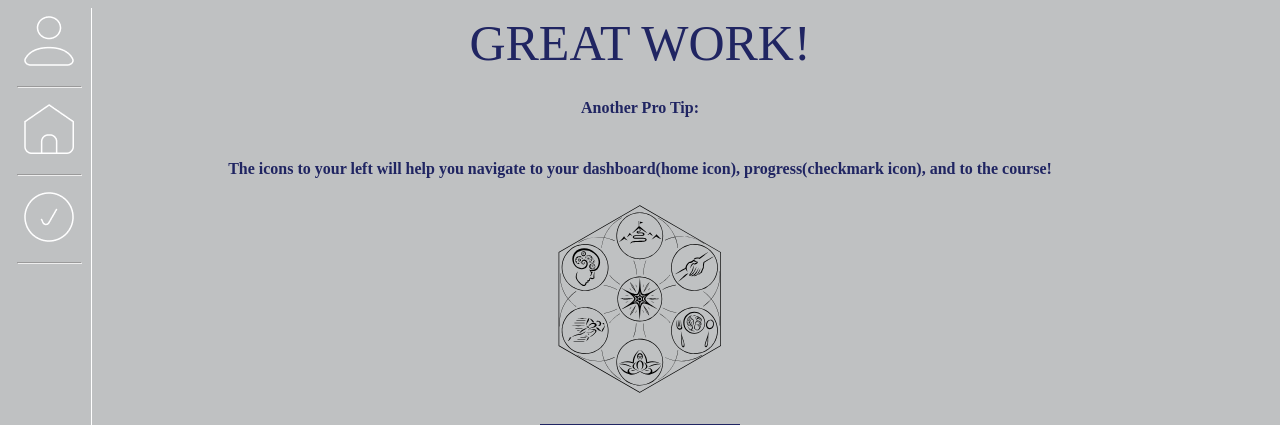
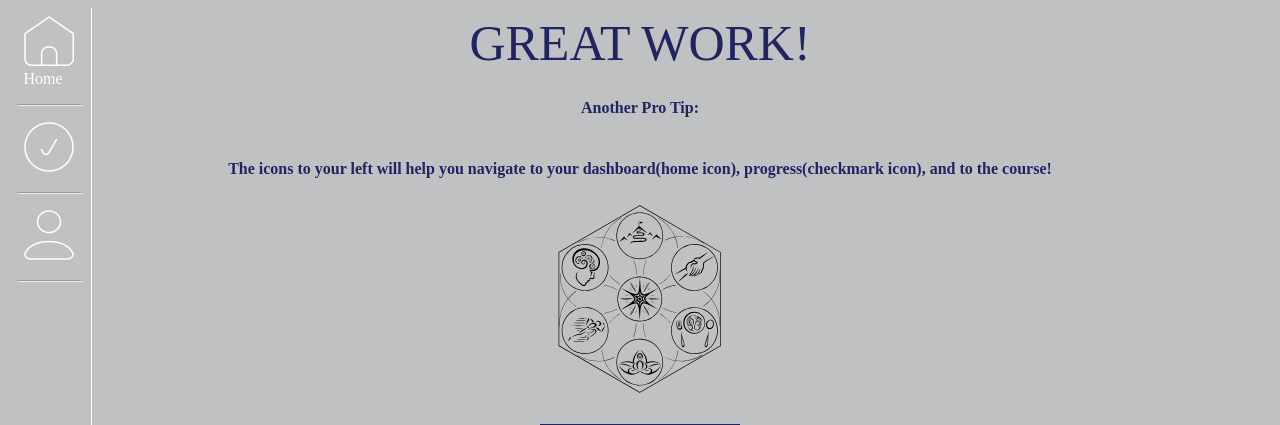
Before and after one commit to justinbather/lazarus-method, a Django app: page /accounts/walkthrough/progress in a window 1280 px wide. Shown: the top 425 px of the page. Run offline with Django 4.2, Linux system fonts and the light colour scheme; the visitor is signed in with stand-in values (Sample User, id 1); parts of the project's set-up code (start-up, migrations or seed data) failed here and were passed over; some web fonts are replaced.

Commit message:
navbar changes

```diff
--- a/accounts/templates/navbar.html
+++ b/accounts/templates/navbar.html
@@ -6,11 +6,11 @@
         <div class="navbar_container">
             <a class="hamb-icon"><img src="../static/images/icons8-menu-rounded-50.png"/></a>
             <ul>
-                <li><a href=""><img src="../static/images/ProfileIcon.png" /></a></li>
-                <hr>
-                <li><a href="../home"><img src="../static/images/HomeIcon.png" /></a></li>
+                <li><a href="../home"><img src="../static/images/HomeIcon.png" />Home</a></li>
                 <hr>
                 <li><a href="../progress"><img src="../static/images/progressicon.png" /></a></li>
+                <hr>
+                <li><a href=""><img src="../static/images/ProfileIcon.png" /></a></li>
                 <hr>
                 <li><a href="../logout"><img src="../static/images/logout.png"></a></li>
             </ul>
```
